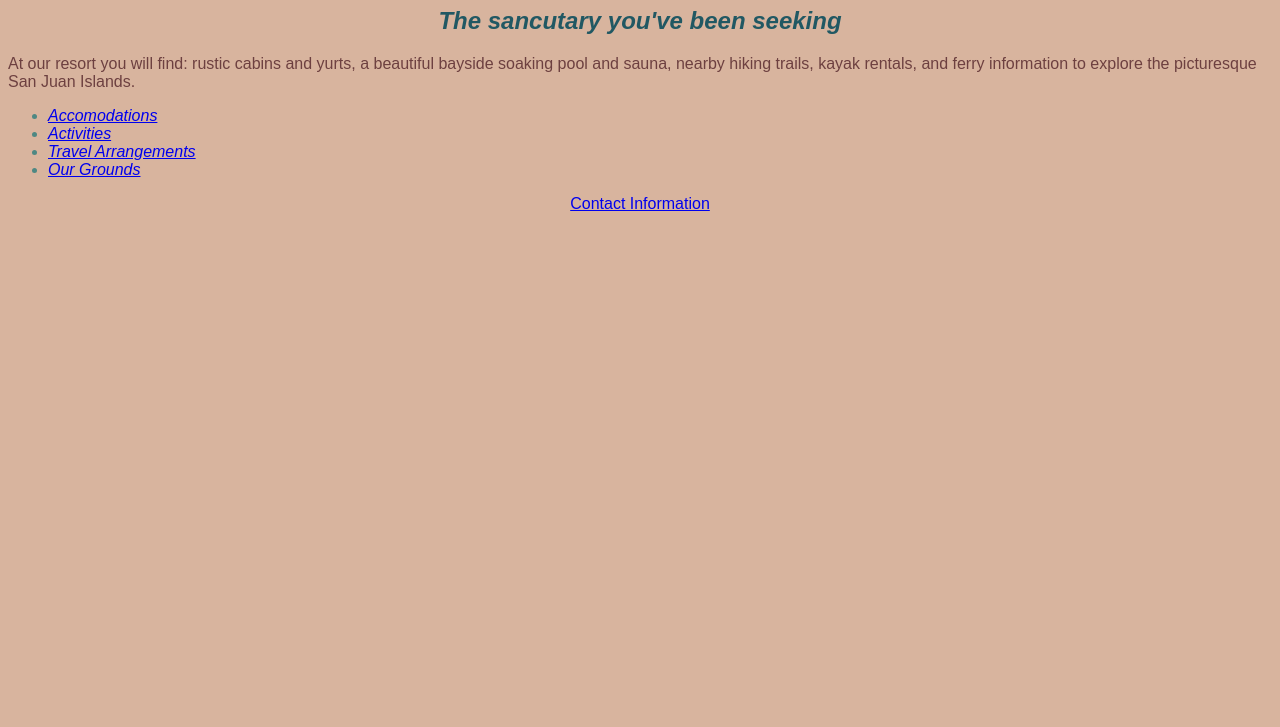
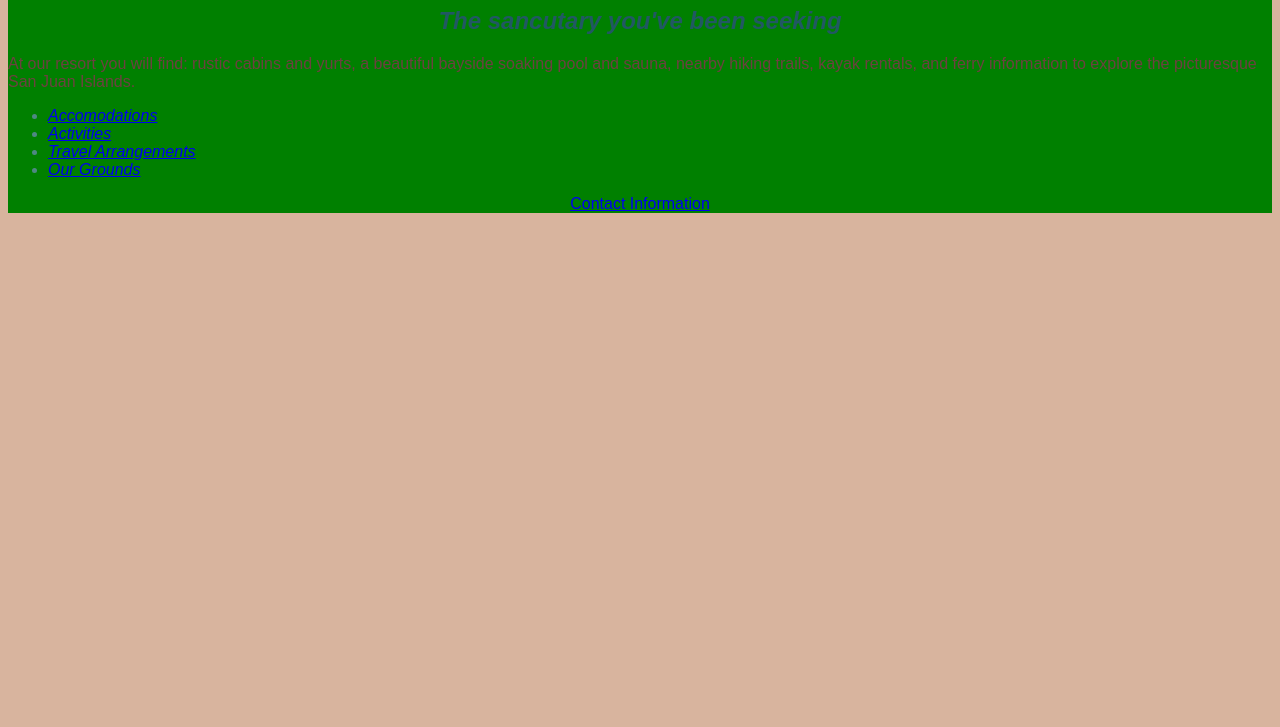
Before and after one commit to conesgnomes/resort-website, a plain HTML site: page index.html in a window 1280 px wide. Shown: the part 73-800 px from the top of the page. Drawn offline with Linux system fonts and the light colour scheme.

Commit message:
Lina added Div element

```diff
--- a/css/styles.css
+++ b/css/styles.css
@@ -35,3 +35,6 @@ ul {
 li.cabin {
   text-align: center;
 }
+div{
+  background-color: green;
+}
--- a/index.html
+++ b/index.html
@@ -5,14 +5,17 @@
     <title>Doe Bay Resort</title>
   </head>
   <body>
+    <div>
+
     <h1>Doe Bay Resort</h1>
     <h2>The sancutary you've been seeking</h2>
     <p>At our resort you will find: rustic cabins and yurts, a beautiful bayside soaking pool and sauna, nearby hiking trails, kayak rentals, and ferry information to explore the picturesque San Juan Islands.</p>
     <ul>
-      <li><a href="accomodations.html">Accomodations</a></li>
+      <li><span class = "colorGreen"><a href="accomodations.html">Accomodations</span></a></li>
       <li><a href="activities.html">Activities</a></li>
       <li><a href="ta.html">Travel Arrangements</a></li>
       <li><a href="pictures.html">Our Grounds</a></li>
     </ul>
     <p class="contact"><a href="contactinfo">Contact Information</a></p>
+  </div>
   </body>
```
